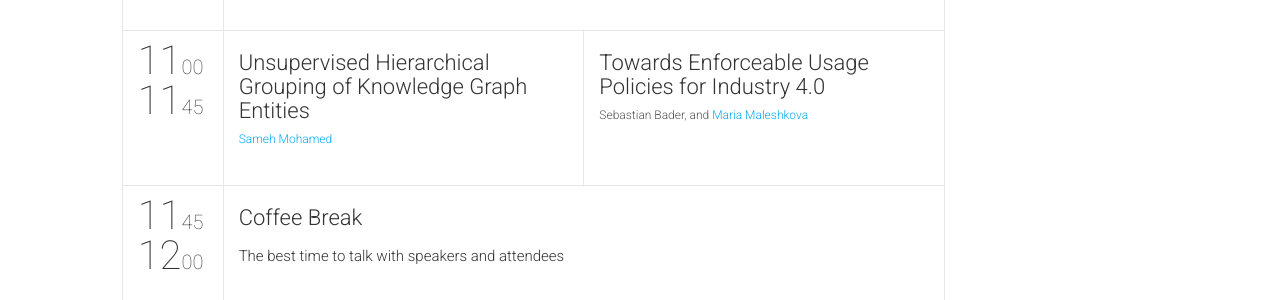
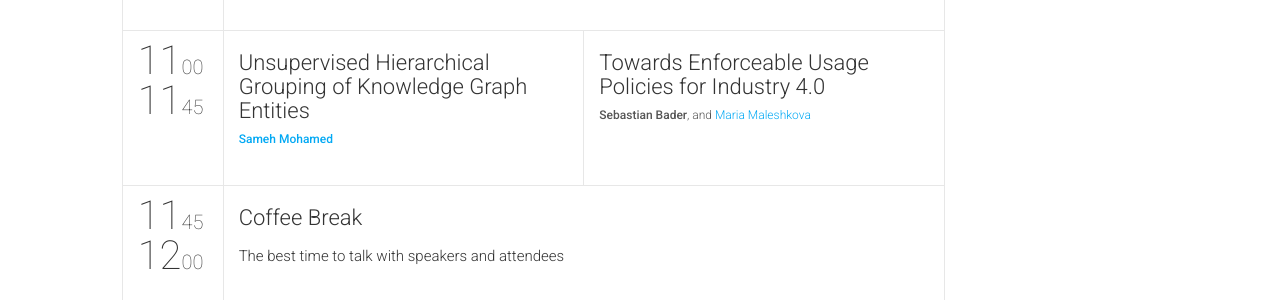
Before and after one commit to SmartDataAnalytics/lascar.sda.tech, a Jekyll site: the page built from schedule.html, in a window 1280 px wide and 900 px high, scrolled down 903 px. Shown: the part 152-452 px from the top of the window. Built offline with Jekyll 4.4.1, drawn with Linux system fonts in a browser that asks for light colours; nearby versions of some CDN libraries; comment, search, counter and statistics services are not loaded.

Commit message:
Highlight the presenters of the papers

```diff
--- a/_data/sessions.yml
+++ b/_data/sessions.yml
@@ -33,14 +33,14 @@
   id: 004
   title: "Unsupervised Hierarchical Grouping of Knowledge Graph Entities"
   description: "Knowledge graphs have attracted lots of attention in academic and industrial environments. Despite their usefulness, popular knowledge graphs suffer from incompleteness of information especially in their type assertions. This has encouraged research in the automatic discovery of entity types. In this context, multiple works were developed to utilise logical inference on ontologies and statistical machine learning methods to learn type assertion in knowledge graphs. However, these approaches suffer from limited performance on noisy data, limited scalability and the dependence on labelled training samples. In this work, we propose a new unsupervised approach that learns to categorise entities into a hierarchy of named groups. We show that our approach is able to effectively learn entity groups using a scalable procedure in noisy and sparse datasets. We experiment our approach on a set of popular knowledge graph benchmarking datasets, and we publish a collection of the outcome group hierarchies"
-  authors: "<a href='http://samehkamaleldin.github.io/'>Sameh Mohamed</a>"
+  authors: "<a href='http://samehkamaleldin.github.io/'><strong>Sameh Mohamed</strong></a>"
   subtype: presentation
   preprint: "http://127.0.0.1:4000/assets/accepted-papers/LASCAR-19_paper_3.pdf"
 -
   id: 005
   title: "Towards Enforceable Usage Policies for Industry 4.0"
   description: "Controlling the usage of business-critical data is essential for every company. While the upcoming age of Industry 4.0 propagates a seamless data exchange between all participating devices, facilities and companies along the production chain, the required data control mechanisms are lacking behind. We claim that for an effective protection, both access and usage control enforcement is a must-have for organizing Industry 4.0 collaboration networks. Formalized and machine-readable policies are one fundamental building block to achieve the needed trust level for real data-driven collaborations. We explain the current challenges of specifying access and usage control policies and outline respective approaches relying on Semantic Web of Things practices. We analyze the requirements and implications of existing technologies and discuss their shortcomings. Based on our experiences from the specification of the International Data Spaces Usage Control Language, the necessary next steps towards automatically monitored and enforced policies are outlined and research needs formulated."
-  authors: "Sebastian Bader, and <a href='http://sda.cs.uni-bonn.de/people/dr-maria-maleshkova/'>Maria Maleshkova</a>"
+  authors: "<strong>Sebastian Bader</strong>, and <a href='http://sda.cs.uni-bonn.de/people/dr-maria-maleshkova/'>Maria Maleshkova</a>"
   subtype: presentation
   preprint: "http://127.0.0.1:4000/assets/accepted-papers/LASCAR-19_paper_4.pdf"
 
```
